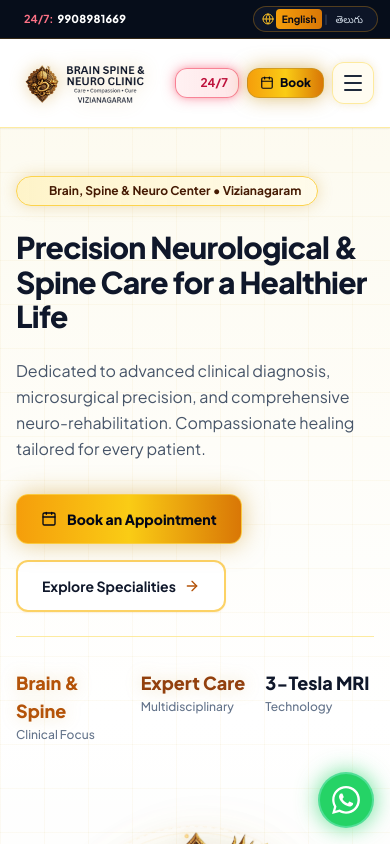
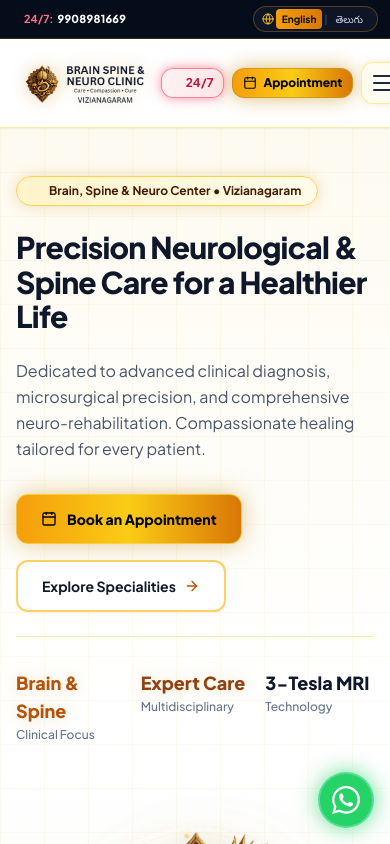
Before and after one commit to 251412/Brain-Spine-and-Neuro-Clinic-Vizianagaram, a React (Vite) app: page / in a window 390 px wide. Shown: the top 844 px of the page. Built offline with nearby package versions, Linux system fonts and the light colour scheme; a web font is replaced by a local one.

Commit message:
Replace 'Book' button label with 'Appointment' in navbar and locales

```diff
--- a/src/components/Navbar.jsx
+++ b/src/components/Navbar.jsx
@@ -180,10 +180,10 @@ export const Navbar = () => {
 
             <Link
               to="/appointment"
-              className="sm:hidden inline-flex items-center gap-1.5 px-3 py-1.5 rounded-xl text-xs font-black bg-gradient-to-r from-amber-500 via-yellow-400 to-amber-600 text-slate-950 border border-amber-300/80 mobile-glow-gold active:scale-95 whitespace-nowrap"
+              className="sm:hidden inline-flex items-center gap-1.5 px-2.5 py-1.5 rounded-xl text-xs font-black bg-gradient-to-r from-amber-500 via-yellow-400 to-amber-600 text-slate-950 border border-amber-300/80 mobile-glow-gold active:scale-95 whitespace-nowrap"
             >
               <Calendar className="w-3.5 h-3.5 text-slate-950" />
-              <span>{language === 'te' ? 'బుకింగ్' : 'Book'}</span>
+              <span>{language === 'te' ? 'అపాయింట్‌మెంట్' : 'Appointment'}</span>
             </Link>
 
             <button
--- a/src/locales/en.js
+++ b/src/locales/en.js
@@ -11,7 +11,7 @@ export const en = {
     blog: "Health Blog",
     contact: "Contact Us",
     admin: "Admin Demo",
-    bookNow: "Book Appointment",
+    bookNow: "Appointment",
     emergencyHelpline: "24/7 Helpline: 108 / 9908981669",
     callNow: "Call Clinic",
     language: "Language",
--- a/src/locales/te.js
+++ b/src/locales/te.js
@@ -10,7 +10,7 @@ export const te = {
     gallery: "సౌకర్యాలు & గ్యాలరీ",
     blog: "ఆరోగ్య బ్లాగ్",
     contact: "మమ్మల్ని సంప్రదించండి",
-    bookNow: "అపాయింట్‌మెంట్ తీసుకోండి",
+    bookNow: "అపాయింట్‌మెంట్",
     emergencyHelpline: "24/7 హెల్ప్‌లైన్: 108 / 9908981669",
     callNow: "క్లినిక్‌కు కాల్ చేయండి",
     language: "భాష",
```
